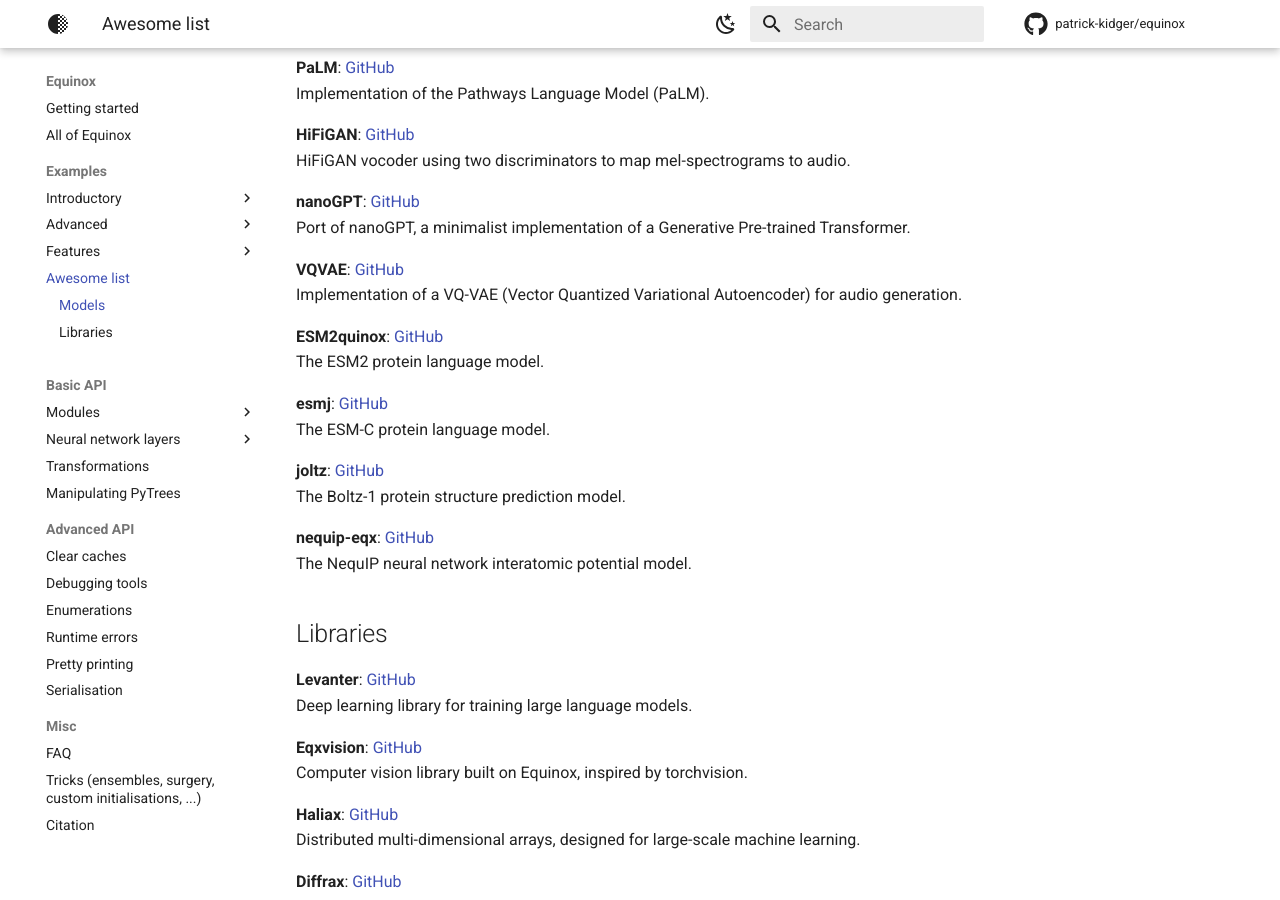
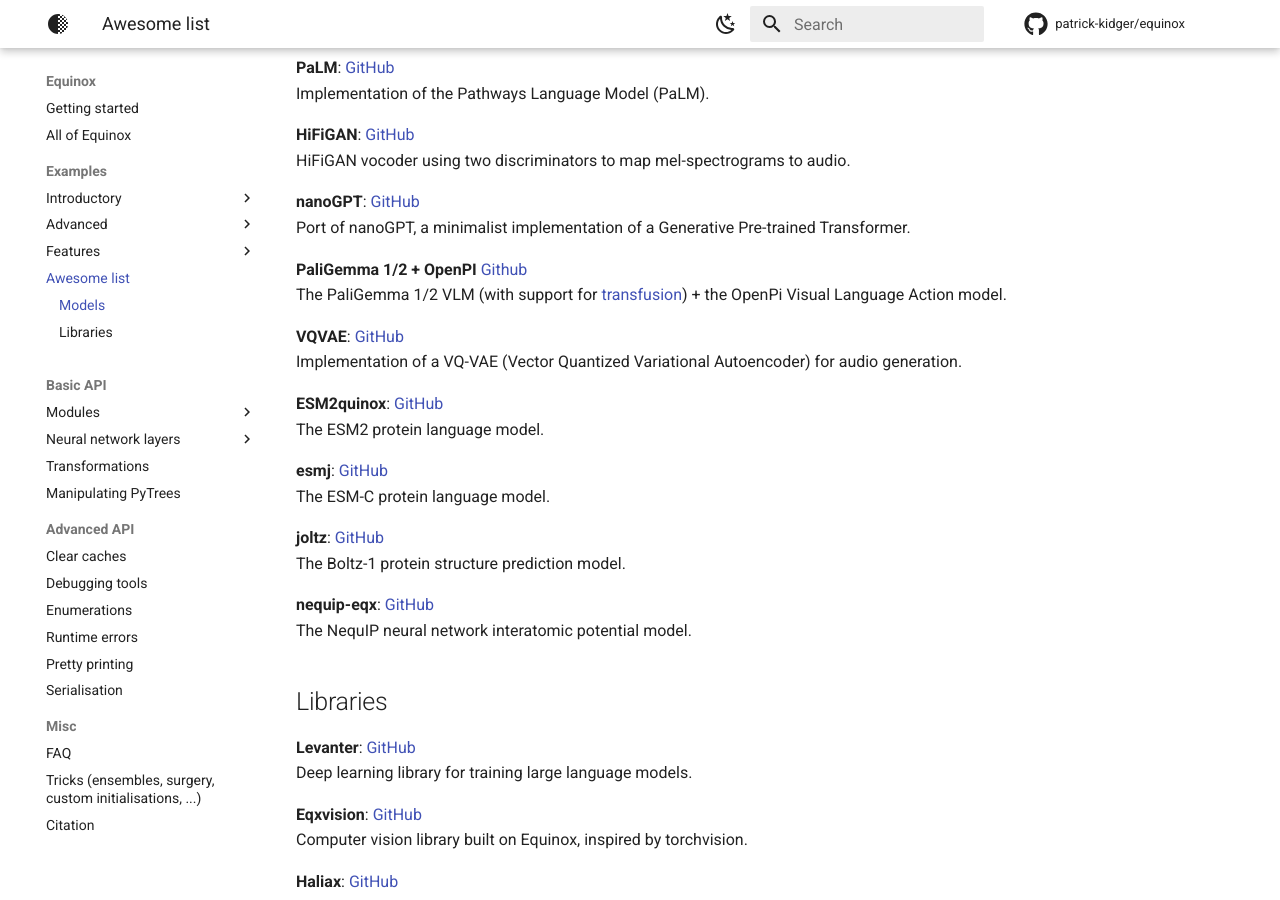
Before and after one commit to patrick-kidger/equinox, an MkDocs documentation site: the page built from docs/awesome-list.md, in a window 1280 px wide and 900 px high, scrolled down 334 px. Built offline with MkDocs 1.6.1 and Material for MkDocs 9.7.7, drawn with Linux system fonts in a browser that asks for light colours; comment, search, counter and statistics services are not loaded.

Commit message:
updating awesome-list.md (#1033)
* updating awesome-list.md

* formatting + naming

```diff
--- a/docs/awesome-list.md
+++ b/docs/awesome-list.md
@@ -15,6 +15,9 @@
 
 **nanoGPT**: [GitHub](https://github.com/TugdualKerjan/nanoEQXGPT)
 Port of nanoGPT, a minimalist implementation of a Generative Pre-trained Transformer.
+
+**PaliGemma 1/2 + OpenPI** [Github](https://github.com/vyeevani/equinox-openpi)
+The PaliGemma 1/2 VLM (with support for [transfusion](https://arxiv.org/abs/2408.11039)) + the OpenPi Visual Language Action model.
 
 **VQVAE**: [GitHub](https://github.com/TugdualKerjan/audio-vae-jax)
 Implementation of a VQ-VAE (Vector Quantized Variational Autoencoder) for audio generation.
```
